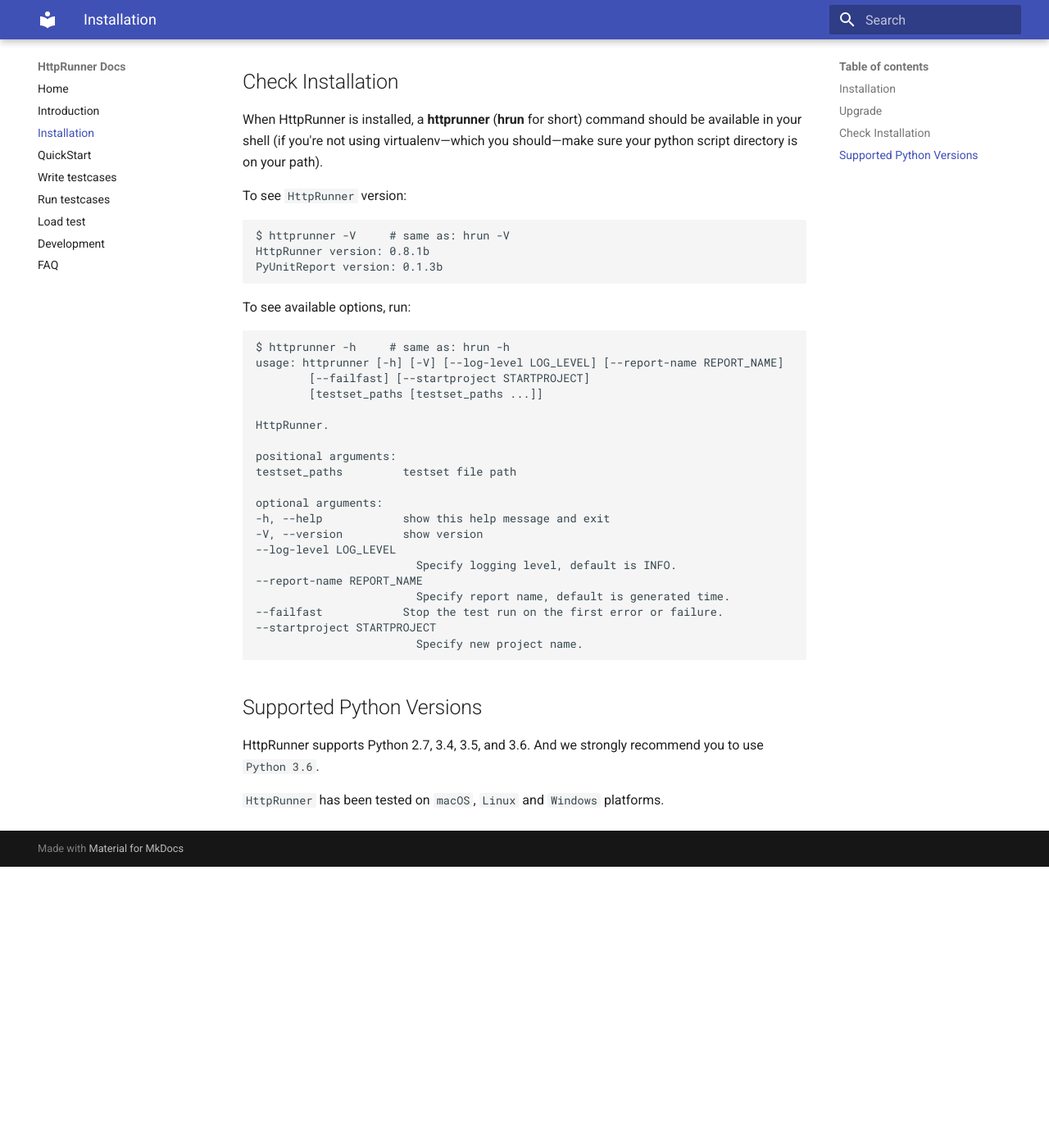
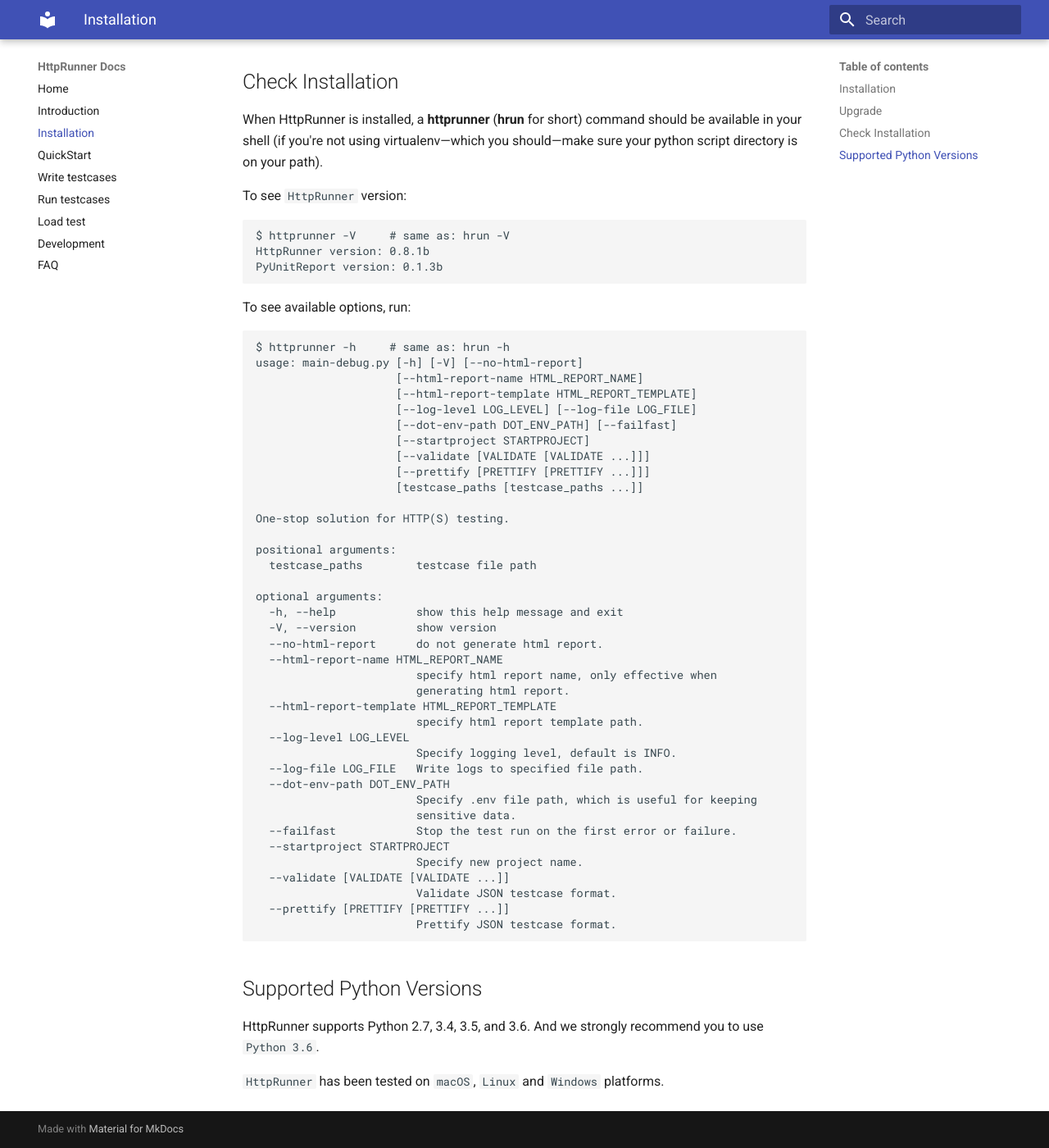
Before and after one commit to TanakitIntR/httprunner4, an MkDocs documentation site: the page built from docs/Installation.md, in a window 1280 px wide and 1400 px high, scrolled down 743 px. Shown: the whole window at 82% size. Built offline with MkDocs 1.6.1 and Material for MkDocs 9.7.7, drawn with Linux system fonts in a browser that asks for light colours; old or Windows-style settings are respelled for this version of MkDocs; before the commit the page ends 1800 px from its top, so only the background shows below that.

Commit message:
rename testset => testcase

````diff
--- a/docs/Installation.md
+++ b/docs/Installation.md
@@ -47,25 +47,43 @@ To see available options, run:
 
 ```bash
 $ httprunner -h     # same as: hrun -h
-usage: httprunner [-h] [-V] [--log-level LOG_LEVEL] [--report-name REPORT_NAME]
-        [--failfast] [--startproject STARTPROJECT]
-        [testset_paths [testset_paths ...]]
+usage: main-debug.py [-h] [-V] [--no-html-report]
+                     [--html-report-name HTML_REPORT_NAME]
+                     [--html-report-template HTML_REPORT_TEMPLATE]
+                     [--log-level LOG_LEVEL] [--log-file LOG_FILE]
+                     [--dot-env-path DOT_ENV_PATH] [--failfast]
+                     [--startproject STARTPROJECT]
+                     [--validate [VALIDATE [VALIDATE ...]]]
+                     [--prettify [PRETTIFY [PRETTIFY ...]]]
+                     [testcase_paths [testcase_paths ...]]
 
-HttpRunner.
+One-stop solution for HTTP(S) testing.
 
 positional arguments:
-testset_paths         testset file path
+  testcase_paths        testcase file path
 
 optional arguments:
--h, --help            show this help message and exit
--V, --version         show version
---log-level LOG_LEVEL
+  -h, --help            show this help message and exit
+  -V, --version         show version
+  --no-html-report      do not generate html report.
+  --html-report-name HTML_REPORT_NAME
+                        specify html report name, only effective when
+                        generating html report.
+  --html-report-template HTML_REPORT_TEMPLATE
+                        specify html report template path.
+  --log-level LOG_LEVEL
                         Specify logging level, default is INFO.
---report-name REPORT_NAME
-                        Specify report name, default is generated time.
---failfast            Stop the test run on the first error or failure.
---startproject STARTPROJECT
+  --log-file LOG_FILE   Write logs to specified file path.
+  --dot-env-path DOT_ENV_PATH
+                        Specify .env file path, which is useful for keeping
+                        sensitive data.
+  --failfast            Stop the test run on the first error or failure.
+  --startproject STARTPROJECT
                         Specify new project name.
+  --validate [VALIDATE [VALIDATE ...]]
+                        Validate JSON testcase format.
+  --prettify [PRETTIFY [PRETTIFY ...]]
+                        Prettify JSON testcase format.
 ```
 
 ## Supported Python Versions
--- a/main-debug.py
+++ b/main-debug.py
@@ -13,7 +13,7 @@ else:
     color_print("Miss debugging type.", "RED")
     example = "\n".join([
         "e.g.",
-        "python main-debug.py hrun /path/to/testset_file",
-        "python main-debug.py locusts -f /path/to/testset_file"
+        "python main-debug.py hrun /path/to/testcase_file",
+        "python main-debug.py locusts -f /path/to/testcase_file"
     ])
     color_print(example, "yellow")
````
Also changed, not shown: README.md (+1 -1 lines), docs/Introduction.md (+1 -1 lines), docs/quickstart.md (+1 -1 lines), docs/run-testcases.md (+3 -3 lines), docs/write-testcases.md (+2 -2 lines), 19 other files.
